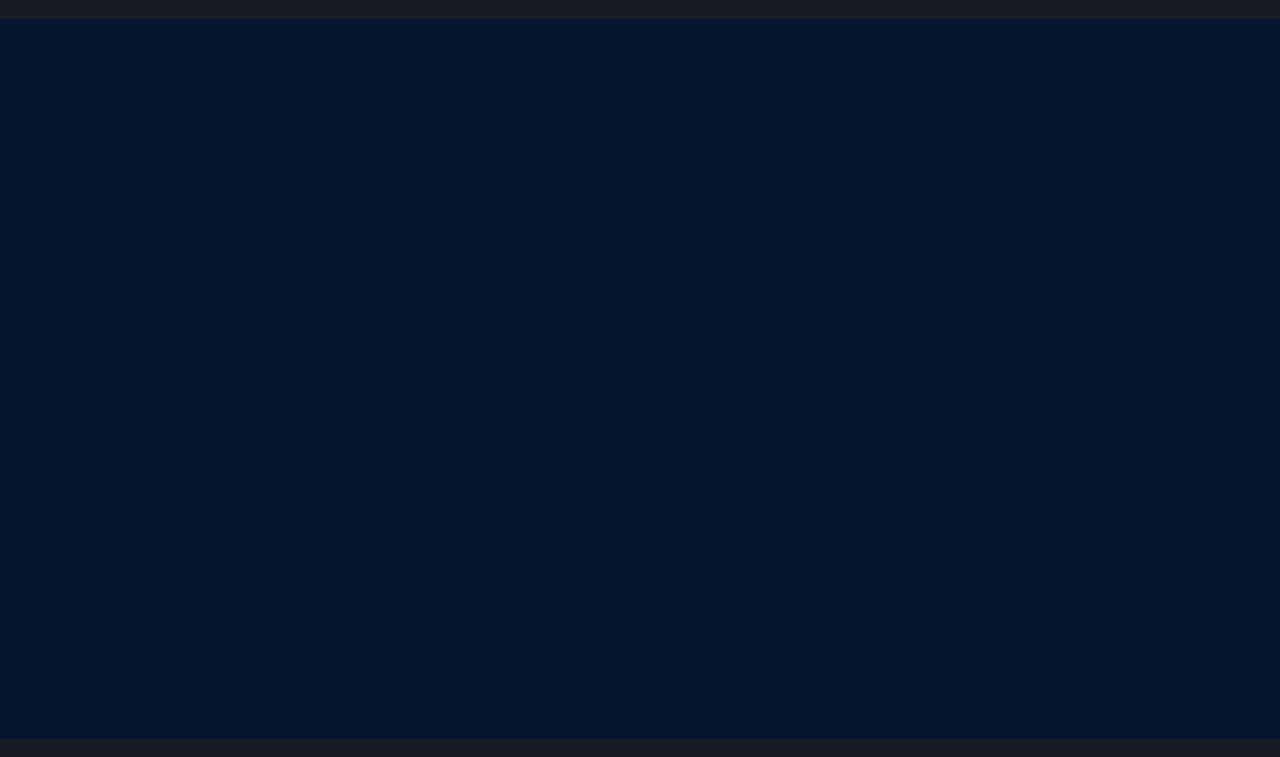
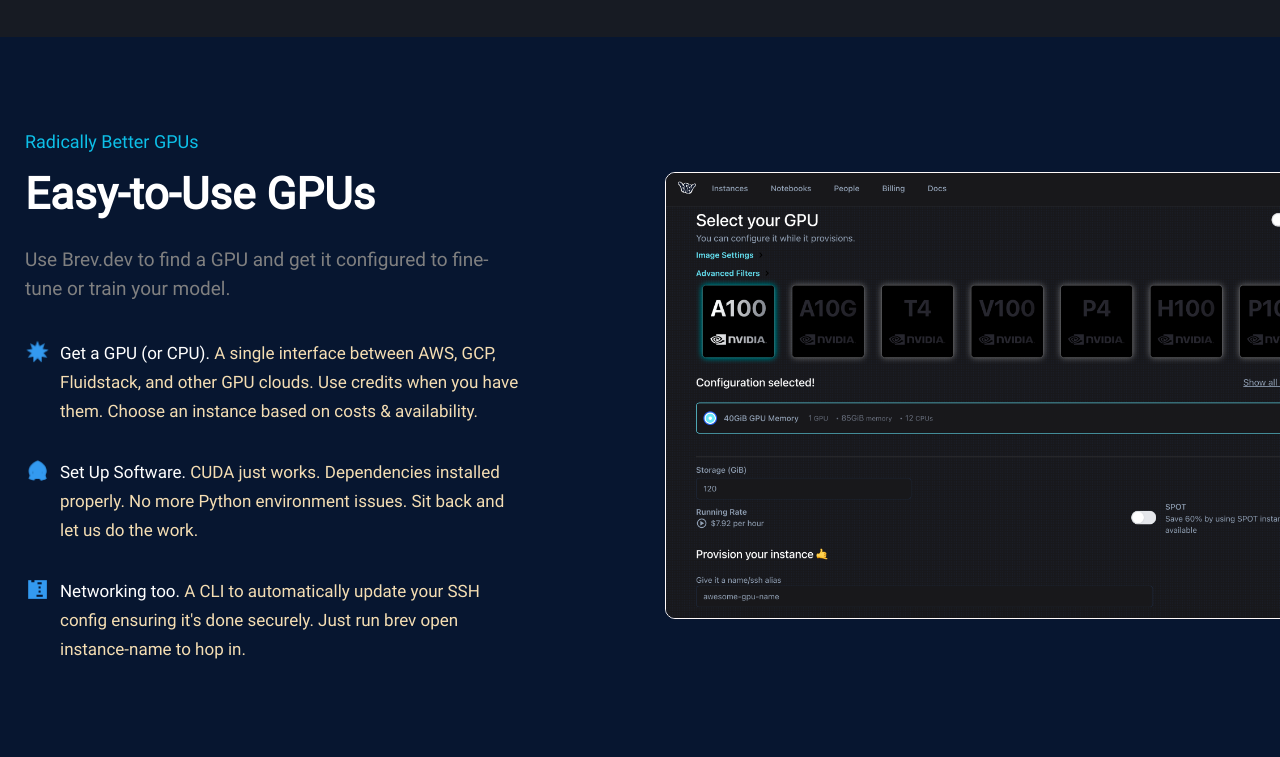
Before and after one commit to JacobEldridge-Code/Jarvis.ai, a plain HTML site: page client/index.html in a window 1280 px wide. Shown: the part 954-1711 px from the top of the page. Drawn offline with Linux system fonts and the light colour scheme.

Commit message:
radical section

```diff
--- a/client/index.html
+++ b/client/index.html
@@ -208,7 +208,33 @@
         <!-- section below the home page -->
 
         <section id="radically">
-            <p>hi</p>
+            <div class="radically-left">
+                <p>Radically Better GPUs</p>
+                <h2>Easy-to-Use GPUs</h2>
+                <p>Use Brev.dev to find a GPU and get it configured to fine-tune or train your model.</p>
+
+                <div class="radically-left-bottom">
+                    <div class="left-bottom">
+                        <img class="radical-img" src="/assets/icons8-star-24.png" alt="">
+                        <p><span>Get a GPU (or CPU). </span>A single interface between AWS, GCP, Fluidstack, and other GPU clouds. Use credits when you have them. Choose an instance based on costs & availability.</p>
+                    </div>
+
+                    <div class="left-bottom">
+                        <img class="radical-img" src="/assets/icons8-spartan-helmet-24.png" alt="">
+                        <p><span>Set Up Software. </span>CUDA just works. Dependencies installed properly. No more Python environment issues. Sit back and let us do the work.</p>
+                    </div>
+
+                    <div class="left-bottom">
+                        <img class="radical-img" src="/assets/icons8-playing-24.png" alt="">
+                        <p><span>Networking too. </span>A CLI to automatically update your SSH config ensuring it's done securely. Just run brev open instance-name to hop in.</p>
+                    </div>
+                </div>
+            </div>
+
+            <div class="radically-right">
+                <img src="/assets/radically.png" alt="">
+            </div>
+
         </section>
 
 
--- a/client/style.css
+++ b/client/style.css
@@ -286,7 +286,7 @@ header {
     display: flex;
     justify-content: center;
     align-items: center;
-    gap: 12rem;
+    gap: 10rem;
     text-align: left;
     margin-top: 80px;
     padding: 0px 100px;
@@ -306,11 +306,11 @@ header {
     display: flex;
     flex-direction: column;
     gap: 15px;
-    width: 35rem;
+    width: 36rem;
 }
 
 .landing-left h2 {
-    font-size: 42px;
+    font-size: 46px;
     line-height: 1.2;
     color: cyan;
     background: linear-gradient(to right, #02e180, cyan);
@@ -358,7 +358,7 @@ header {
     display: flex;
     justify-content: center;
     align-items: center;
-    padding: 15px 20px;
+    padding: 18px 20px;
     gap: 10px;
 }
 
@@ -517,9 +517,72 @@ header {
 /* Section 2 begins */
 
 #radically {
+    display: flex;
+    justify-content: center;
+    align-items: center;
     height: 90vh;
     background-color: #071630;
     width: 100%;
+    gap: 10rem;
+}
+
+.radically-left {
+    display: flex;
+    flex-direction: column;
+    gap: 1rem;
+    width: 30rem;
+    margin-left: 130px;
+}
+
+.radically-left p:nth-child(1) {
+    color: #0dbfe7;
+    font-size: 18px;
+}
+
+.radically-left h2 {
+    color: white;
+    font-size: 44px;
+}
+
+.radically-left p:nth-child(3) {
+    color: grey;
+    font-size: 19px;
+    line-height: 1.5;
+    margin-top: 10px;
+}
+
+.radically-left-bottom {
+    display: flex;
+    flex-direction: column;
+    justify-content: center;
+    margin-top: 20px;
+    width: 31rem;
+    gap: 2rem;
+}
+
+.radical-img {
+    height: 25px;
+}
+
+.left-bottom {
+    display: flex;
+    gap: 10px;
+}
+
+.left-bottom span {
+    color: white;
+}
+
+.left-bottom p {
+    color: wheat;
+    line-height: 1.7;
+    font-size: 17px;
+}
+
+.radically-right img {
+    width: 720px;
+    border-radius: 10px;
+    border: 1px solid snow;
 }
 
 
```
Also changed, not shown: assets/icons8-playing-24.png (added), assets/icons8-spartan-helmet-24.png (added), assets/icons8-star-24.png (added), assets/icons8-star-50.png (added), assets/radically.png (added).
